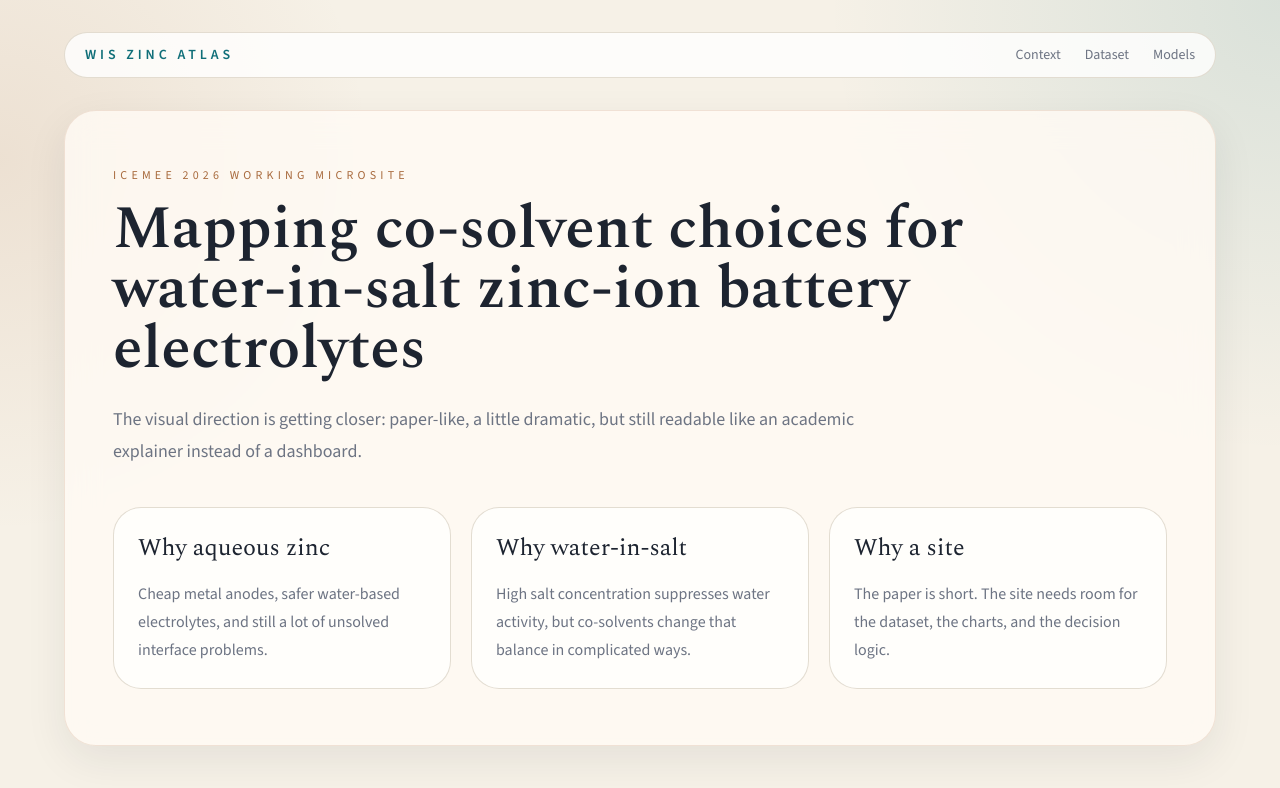
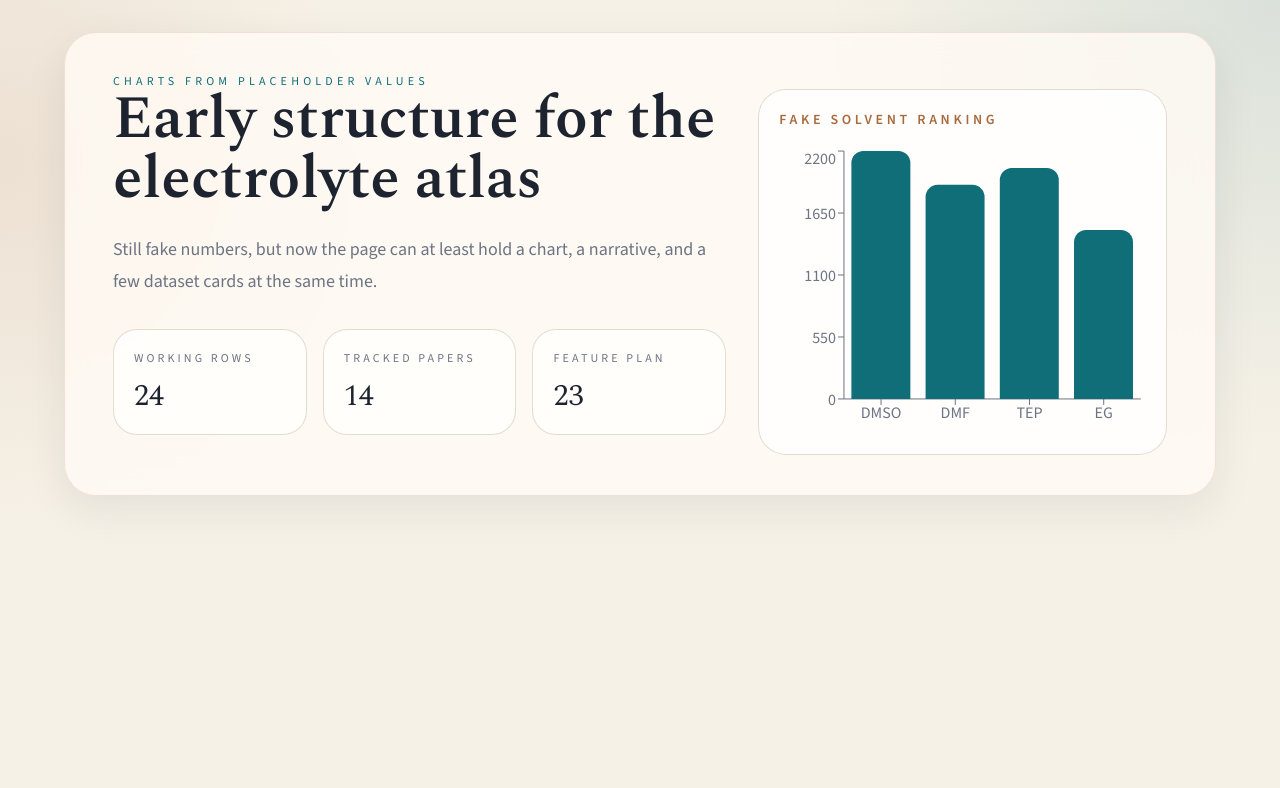
Before and after one commit to Xueyang-Song/wis-zn-electrolyte, a React (Vite) app: page / in a window 1280 px wide. Shown: the top 788 px of the page. Built offline with nearby package versions, Linux system fonts and the light colour scheme.

Commit message:
charts from fake data

```diff
--- a/package.json
+++ b/package.json
@@ -10,7 +10,8 @@
   },
   "dependencies": {
     "react": "^18.3.1",
-    "react-dom": "^18.3.1"
+    "react-dom": "^18.3.1",
+    "recharts": "^2.15.1"
   },
   "devDependencies": {
     "@types/react": "^18.3.20",
--- a/src/App.tsx
+++ b/src/App.tsx
@@ -1,47 +1,60 @@
-const nav = ['Context', 'Dataset', 'Models'];
-const cards = [
-  {
-    title: 'Why aqueous zinc',
-    body: 'Cheap metal anodes, safer water-based electrolytes, and still a lot of unsolved interface problems.',
-  },
-  {
-    title: 'Why water-in-salt',
-    body: 'High salt concentration suppresses water activity, but co-solvents change that balance in complicated ways.',
-  },
-  {
-    title: 'Why a site',
-    body: 'The paper is short. The site needs room for the dataset, the charts, and the decision logic.',
-  },
+import {
+  Bar,
+  BarChart,
+  ResponsiveContainer,
+  Tooltip,
+  XAxis,
+  YAxis,
+} from 'recharts';
+
+const fakeData = [
+  { name: 'DMSO', lifespan: 2200, conductivity: 31 },
+  { name: 'DMF', lifespan: 1900, conductivity: 35 },
+  { name: 'TEP', lifespan: 2050, conductivity: 26 },
+  { name: 'EG', lifespan: 1500, conductivity: 11 },
 ];
 
 export default function App() {
   return (
     <main className="min-h-screen px-5 py-8 md:px-10">
-      <nav className="mx-auto flex max-w-6xl items-center justify-between rounded-full border border-line/70 bg-white/80 px-5 py-3 text-sm text-fog">
-        <span className="font-semibold uppercase tracking-[0.28em] text-teal">wis zinc atlas</span>
-        <div className="hidden gap-6 md:flex">
-          {nav.map((item) => (
-            <a key={item} href="#" className="transition hover:text-ink">
-              {item}
-            </a>
-          ))}
-        </div>
-      </nav>
-      <section className="mx-auto mt-8 max-w-6xl rounded-[2rem] shell-card px-8 py-10 md:px-12 md:py-14">
-        <p className="text-xs uppercase tracking-[0.35em] text-copper">icemee 2026 working microsite</p>
-        <h1 className="display-face mt-4 max-w-4xl text-4xl font-semibold leading-tight text-ink md:text-6xl">
-          Mapping co-solvent choices for water-in-salt zinc-ion battery electrolytes
-        </h1>
-        <p className="mt-6 max-w-3xl text-lg leading-8 text-fog">
-          The visual direction is getting closer: paper-like, a little dramatic, but still readable like an academic explainer instead of a dashboard.
-        </p>
-        <div className="mt-10 grid gap-5 md:grid-cols-3">
-          {cards.map((card) => (
-            <article key={card.title} className="rounded-[1.75rem] border border-line/70 bg-white/75 p-6">
-              <h2 className="display-face text-2xl text-ink">{card.title}</h2>
-              <p className="mt-4 text-base leading-7 text-fog">{card.body}</p>
-            </article>
-          ))}
+      <section className="mx-auto max-w-6xl rounded-[2rem] shell-card px-8 py-10 md:px-12">
+        <p className="text-xs uppercase tracking-[0.35em] text-teal">charts from placeholder values</p>
+        <div className="grid gap-8 lg:grid-cols-[1.2fr_0.8fr]">
+          <div>
+            <h1 className="display-face text-4xl font-semibold leading-tight text-ink md:text-6xl">
+              Early structure for the electrolyte atlas
+            </h1>
+            <p className="mt-6 max-w-3xl text-lg leading-8 text-fog">
+              Still fake numbers, but now the page can at least hold a chart, a narrative, and a few dataset cards at the same time.
+            </p>
+            <div className="mt-8 grid gap-4 md:grid-cols-3">
+              <article className="rounded-3xl border border-line/70 bg-white/75 p-5">
+                <p className="text-xs uppercase tracking-[0.26em] text-fog">working rows</p>
+                <p className="display-face mt-3 text-3xl text-ink">24</p>
+              </article>
+              <article className="rounded-3xl border border-line/70 bg-white/75 p-5">
+                <p className="text-xs uppercase tracking-[0.26em] text-fog">tracked papers</p>
+                <p className="display-face mt-3 text-3xl text-ink">14</p>
+              </article>
+              <article className="rounded-3xl border border-line/70 bg-white/75 p-5">
+                <p className="text-xs uppercase tracking-[0.26em] text-fog">feature plan</p>
+                <p className="display-face mt-3 text-3xl text-ink">23</p>
+              </article>
+            </div>
+          </div>
+          <div className="rounded-[1.75rem] border border-line/70 bg-white/80 p-5">
+            <p className="text-sm font-semibold uppercase tracking-[0.26em] text-copper">fake solvent ranking</p>
+            <div className="mt-4 h-72">
+              <ResponsiveContainer width="100%" height="100%">
+                <BarChart data={fakeData}>
+                  <XAxis dataKey="name" stroke="#6d7483" />
+                  <YAxis stroke="#6d7483" />
+                  <Tooltip />
+                  <Bar dataKey="lifespan" fill="#0f6e78" radius={[12, 12, 0, 0]} />
+                </BarChart>
+              </ResponsiveContainer>
+            </div>
+          </div>
         </div>
       </section>
     </main>
```
